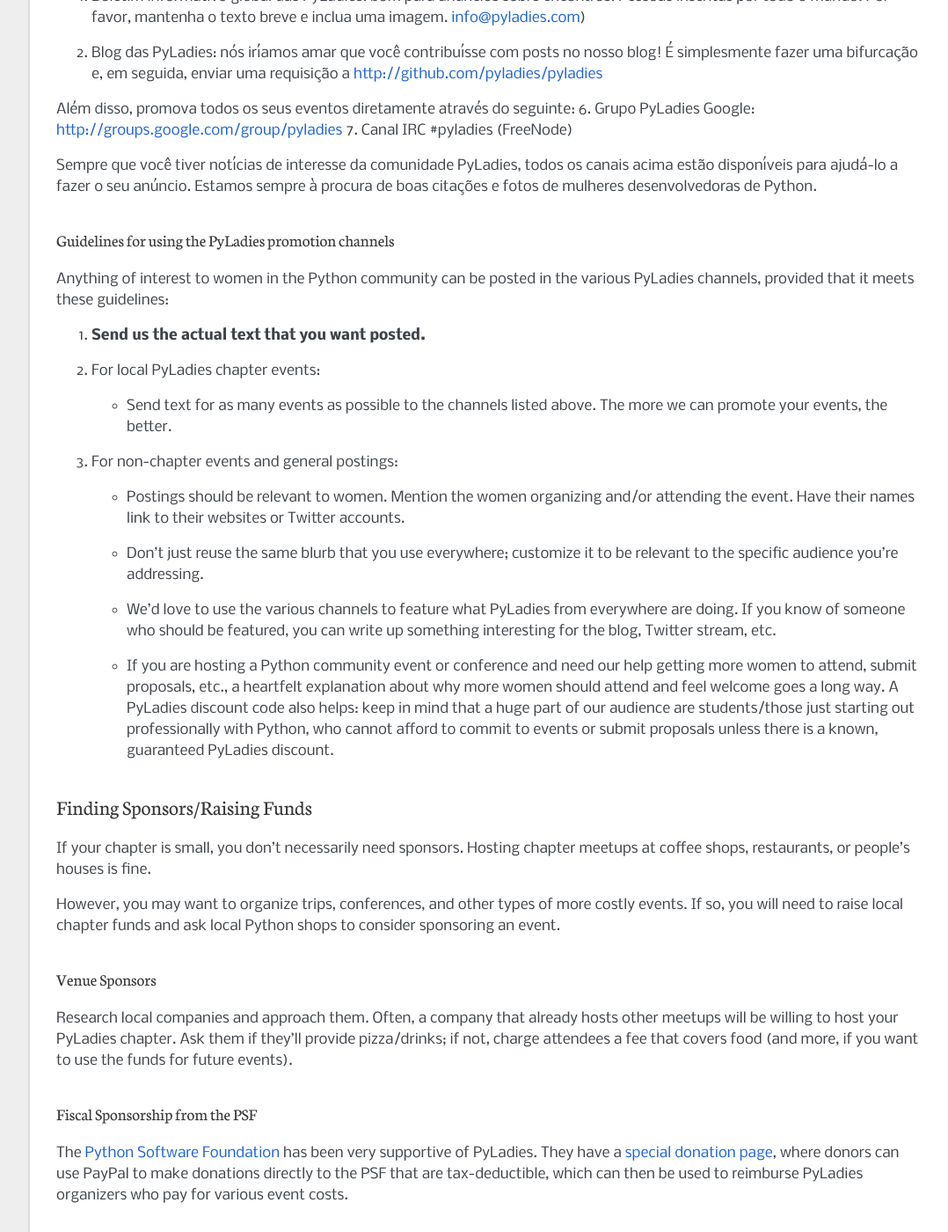
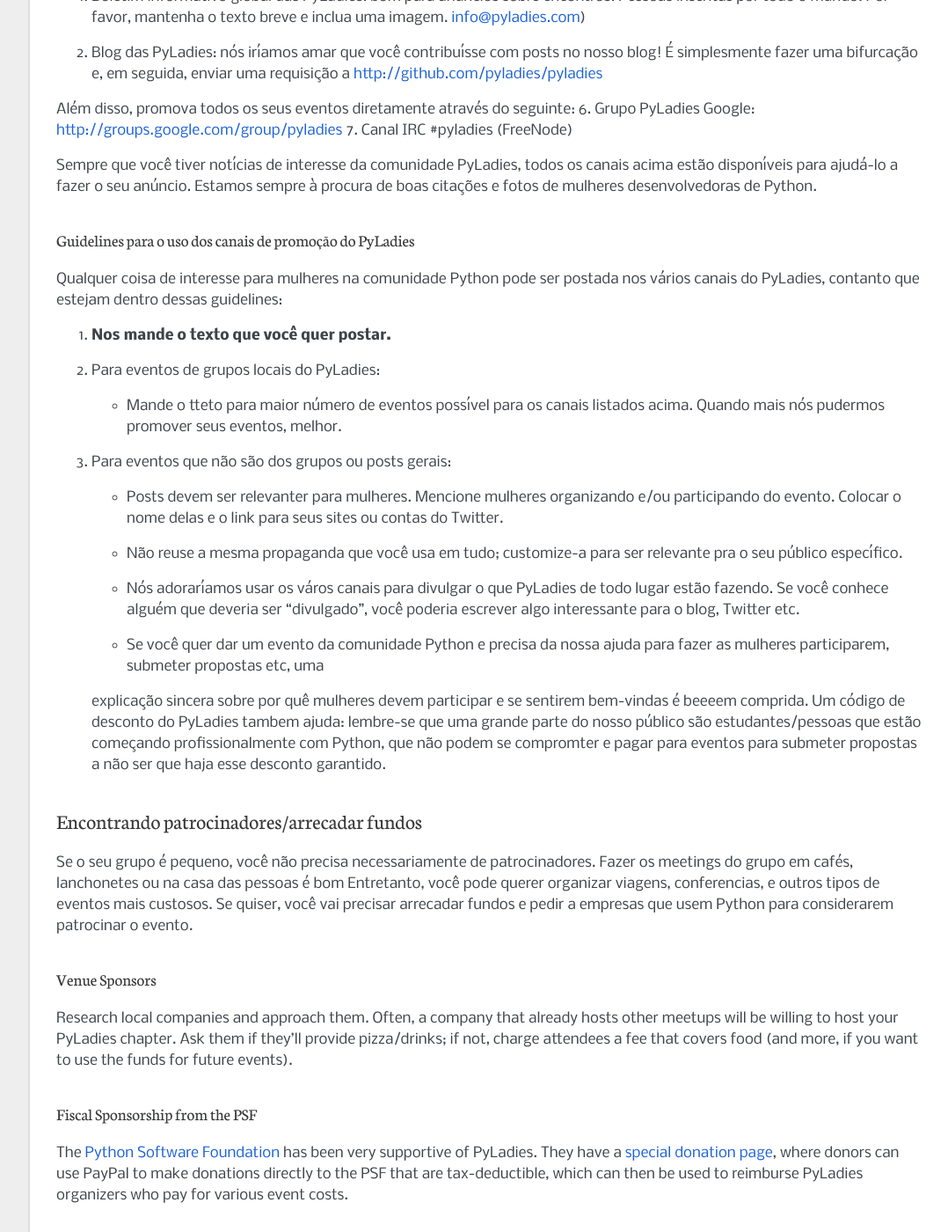
Before and after one commit to deboraazevedo/handbook-pyladies, a Sphinx documentation site: the page built from doc/index.rst, in a window 1280 px wide and 1400 px high, scrolled down 5098 px. Shown: the whole window at 88% size, without its empty margins (198-1276 px from the left). Built offline with Sphinx 7.4.7, drawn with Linux system fonts in a browser that asks for light colours; some of the changed text lies outside the part shown.

Commit message:
Update index.rst
Guidelines para o uso dos canais de promoção do PyLadies + encontrando patrocinadores/arrecadar fundos

```diff
--- a/doc/index.rst
+++ b/doc/index.rst
@@ -197,45 +197,33 @@
 
 Sempre que você tiver notícias de interesse da comunidade PyLadies, todos os canais acima estão disponíveis para ajudá-lo a fazer o seu anúncio. Estamos sempre à procura de boas citações e fotos de mulheres desenvolvedoras de Python.
 
-Guidelines for using the PyLadies promotion channels
+Guidelines para o uso dos canais de promoção do PyLadies
 ~~~~~~~~~~~~~~~~~~~~~~~~~~~~~~~~~~~~~~~~~~~~~~~~~~~~
 
-Anything of interest to women in the Python community can be posted in
-the various PyLadies channels, provided that it meets these guidelines:
+Qualquer coisa de interesse para mulheres na comunidade Python pode ser postada nos vários canais do PyLadies, contanto que estejam dentro dessas guidelines:
 
-#. **Send us the actual text that you want posted.**
-#. For local PyLadies chapter events:
+#. **Nos mande o texto que você quer postar.**
+#. Para eventos de grupos locais do PyLadies:
 
-   * Send text for as many events as possible to the channels listed above.
-     The more we can promote your events, the better.
-#. For non-chapter events and general postings:
+   * Mande o tteto para maior número de eventos possível para os canais listados acima.
+     Quando mais nós pudermos promover seus eventos, melhor.
+#. Para eventos que não são dos grupos ou posts gerais:
 
-   * Postings should be relevant to women.  Mention the women organizing
-     and/or attending the event.  Have their names link to their websites or
-     Twitter accounts.
-   * Don't just reuse the same blurb that you use everywhere; customize it to
-     be relevant to the specific audience you're addressing.
-   * We'd love to use the various channels to feature what PyLadies from
-     everywhere are doing.  If you know of someone who should be featured,
-     you can write up something interesting for the blog, Twitter stream, etc.
-   * If you are hosting a Python community event or conference and need our
-     help getting more women to attend, submit proposals, etc., a heartfelt
-     explanation about why more women should attend and feel welcome goes a
-     long way. A PyLadies discount code also helps: keep in mind that a huge
-     part of our audience are students/those just starting out professionally
-     with Python, who cannot afford to commit to events or submit
-     proposals unless there is a known, guaranteed PyLadies discount.
+   * Posts devem ser relevanter para mulheres. Mencione mulheres organizando e/ou participando do evento. Colocar o nome delas e o link para seus sites ou contas do Twitter.
+   * Não reuse a mesma propaganda que você usa em tudo; customize-a para ser relevante pra o seu público específico.
+   * Nós adoraríamos usar os város canais para divulgar o que PyLadies de todo lugar estão fazendo. Se você conhece alguém que deveria ser "divulgado", você poderia escrever algo interessante para o blog, Twitter etc.
+   * Se você quer dar um evento da comunidade Python e precisa da nossa ajuda para fazer as mulheres participarem, submeter propostas etc, uma
+   explicação sincera sobre por quê mulheres devem participar e se sentirem bem-vindas é beeeem comprida. Um código de desconto do PyLadies tambem
+   ajuda: lembre-se que uma grande parte do nosso público são estudantes/pessoas que estão começando profissionalmente com Python, que não podem
+   se compromter e pagar para eventos para submeter propostas a não ser que haja esse desconto garantido.
 
-Finding Sponsors/Raising Funds
+
+Encontrando patrocinadores/arrecadar fundos
 ------------------------------
 
-If your chapter is small, you don’t necessarily need sponsors. Hosting
-chapter meetups at coffee shops, restaurants, or people’s houses is
-fine.
-
-However, you may want to organize trips, conferences, and other types of
-more costly events. If so, you will need to raise local chapter funds
-and ask local Python shops to consider sponsoring an event.
+Se o seu grupo é pequeno, você não precisa necessariamente de patrocinadores. Fazer os meetings do grupo em cafés, lanchonetes ou na casa das pessoas é bom
+Entretanto, você pode querer organizar viagens, conferencias, e outros tipos de eventos mais custosos. Se quiser, você vai precisar arrecadar
+fundos e pedir a empresas que usem Python para considerarem patrocinar o evento.
 
 Venue Sponsors
 ~~~~~~~~~~~~~~
```
